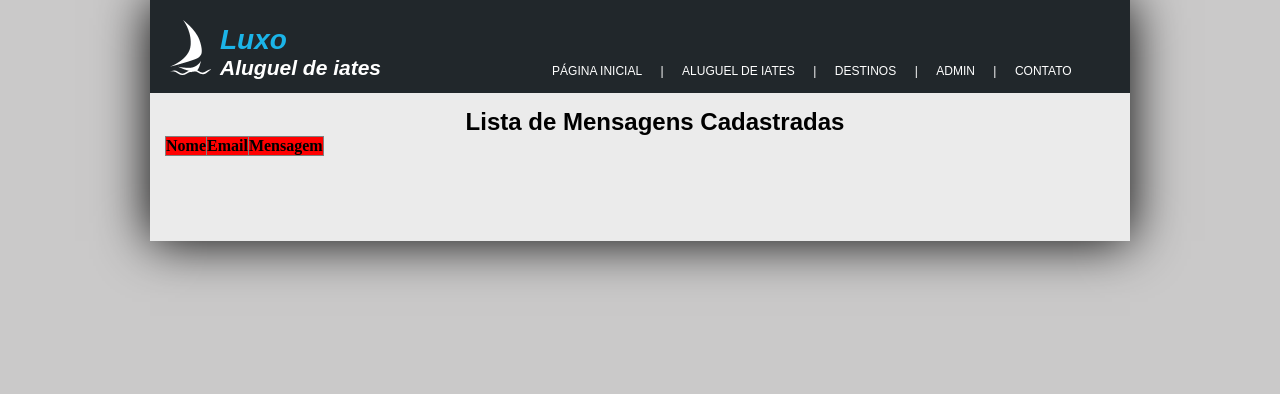
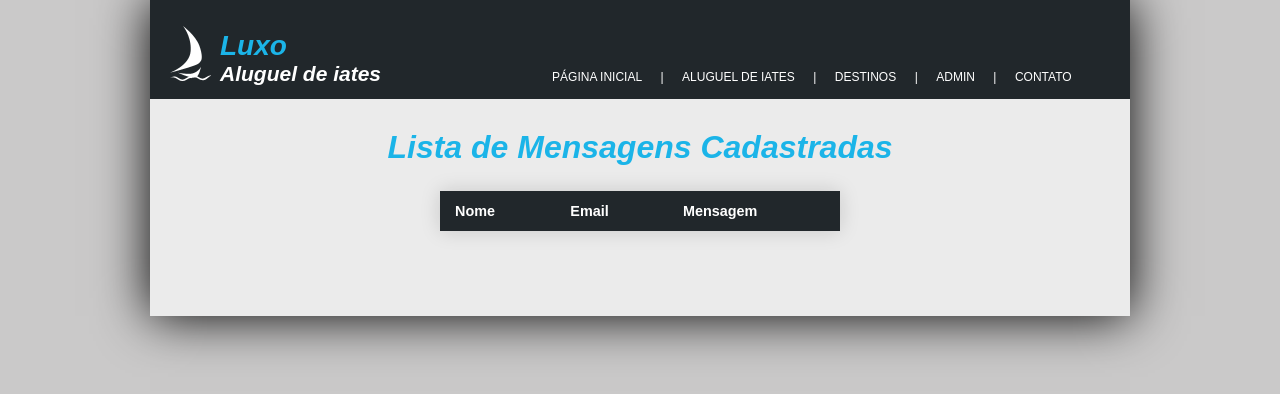
Before and after one commit to Danielpqueiroz/uniesp_frontend_II, a plain HTML site: page iates/mensagens.html in a window 1280 px wide. Drawn offline with Linux system fonts and the light colour scheme; no server answers.

Commit message:
melhorando css

```diff
--- a/iates/CSS/Style.css
+++ b/iates/CSS/Style.css
@@ -44,6 +44,7 @@ header{
 h1{
     color: #1BB4E8;
     margin: 0;
+    padding-top: 30px;
     font-family: arial, helvetica, sans-serif;
     font-style: italic;
     /* background-color: rgb(87, 105, 209); */
@@ -190,49 +191,49 @@ nav ul li{
 }
 
 .container {
-
-    /* height: 450px; */
-    width: 100%;
-    text-align: center;
-    padding: 15px;
-    margin-top: 0;
-    margin-left: auto;
-    margin-bottom: 10px;
-    justify-content: center;
-
+    margin: 0;
+    padding: 0;
+    display: grid;
+    place-items: center;
 
 }
-.itens{
-    width: 200px;
-    height: 40px;
-    display: inline-block;
 
-
-}
 input{
     padding: 10px;
     border-radius: 10px;
 
 }
+
 button{
     background-color: dodgerblue;
     border: none;
     padding: 15px;
-    width: 100%;
-    border-radius: 10px;
+    border-radius: 30%;
     color: white;
-    font-size: 15px;
+    font-size: 20px;
 }
-table{
-    table-layout: auto;
-    justify-content: center;
+.style-table {
     border-collapse: collapse;
-    width: auto;
+    margin: 25px 0;
+    font-size: 0.9em;
+    font-family: sans-serif;
+
+    min-width: 400px;
+    box-shadow: 0 0 20px rgba(0, 0, 0, 0.15);
+
+
 }
-tr{
-    background-color: red;
-    width: 800px;
+#escopo  {
+    background-color:#21272B;
+    color: #ffffff;
+    text-align: left;
 }
+.style-table th,
+.style-table td {
+    padding: 12px 15px;
+}
+
+
 /* --------------------------------------------------------------------------------- */
 #footer{
     background-color:rgba(26, 50, 67, 0.15);
--- a/iates/funcoes.js
+++ b/iates/funcoes.js
@@ -71,7 +71,7 @@ function estilizarTabela(){
     for(var i = 1; i<linhas.length; i++){
 
         if(pintar){
-            linhas[i].setAttribute('style', 'background-color:gray; color:write;')
+            linhas[i].setAttribute('style', 'background-color:#f3f3f3; color:write;')
             pintar = false;
         }else {
             pintar = true;
--- a/iates/mensagens.html
+++ b/iates/mensagens.html
@@ -40,9 +40,9 @@
 			</header>
 
 			<div id="idMsg" class="container">
-                <h2>Lista de Mensagens Cadastradas</h2>
-                <table border="1" id="tabela">
-                    <tr>
+                <h1>Lista de Mensagens Cadastradas</h1>
+                <table class="style-table" id="tabela" >
+                    <tr id="escopo">
                         <th>Nome</th>
                         <th>Email</th>
                         <th>Mensagem</th>
```
Also changed, not shown: iates/Contato.html (+5 -5 lines), iates/admin.html (+3 -3 lines).
